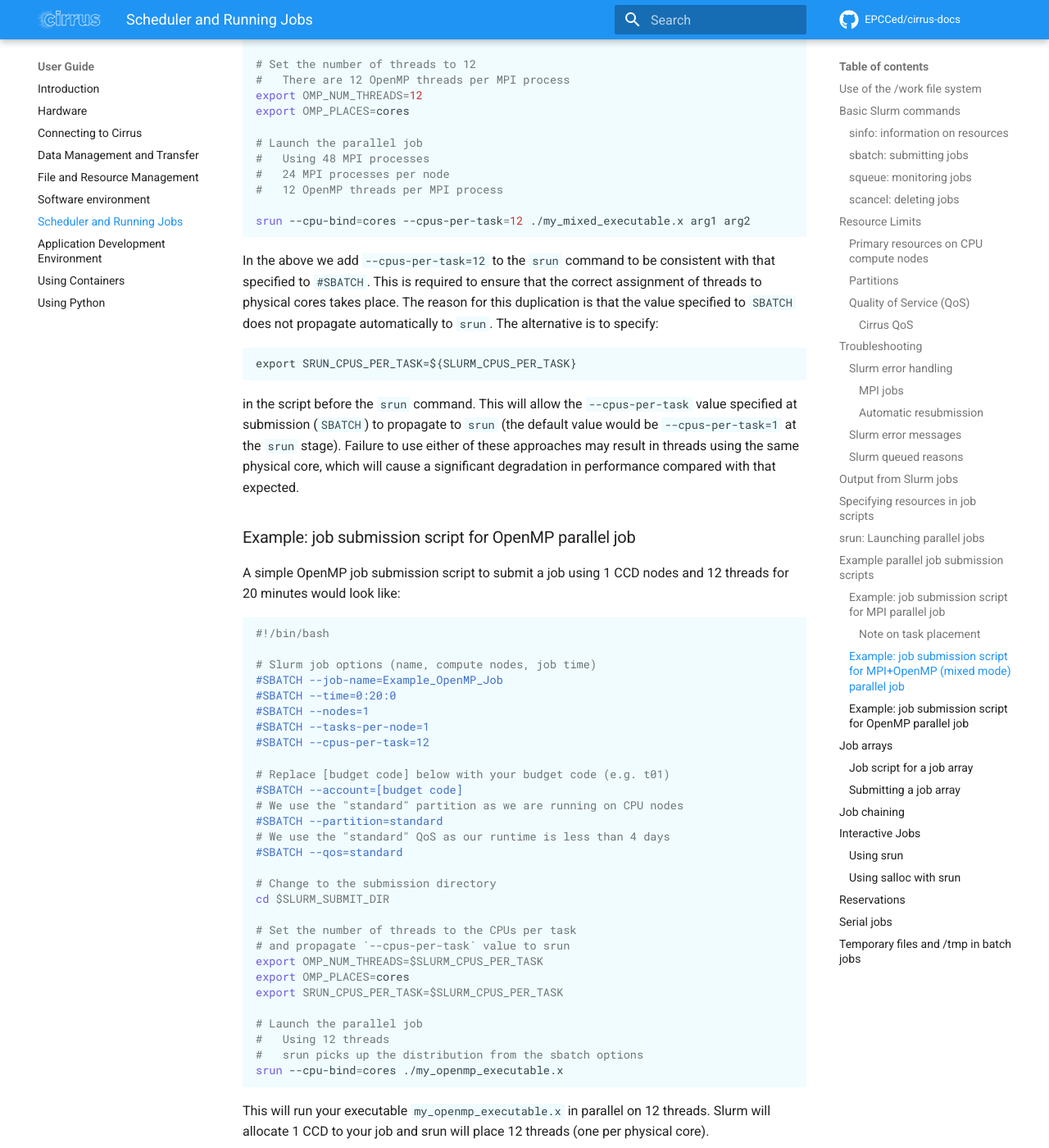
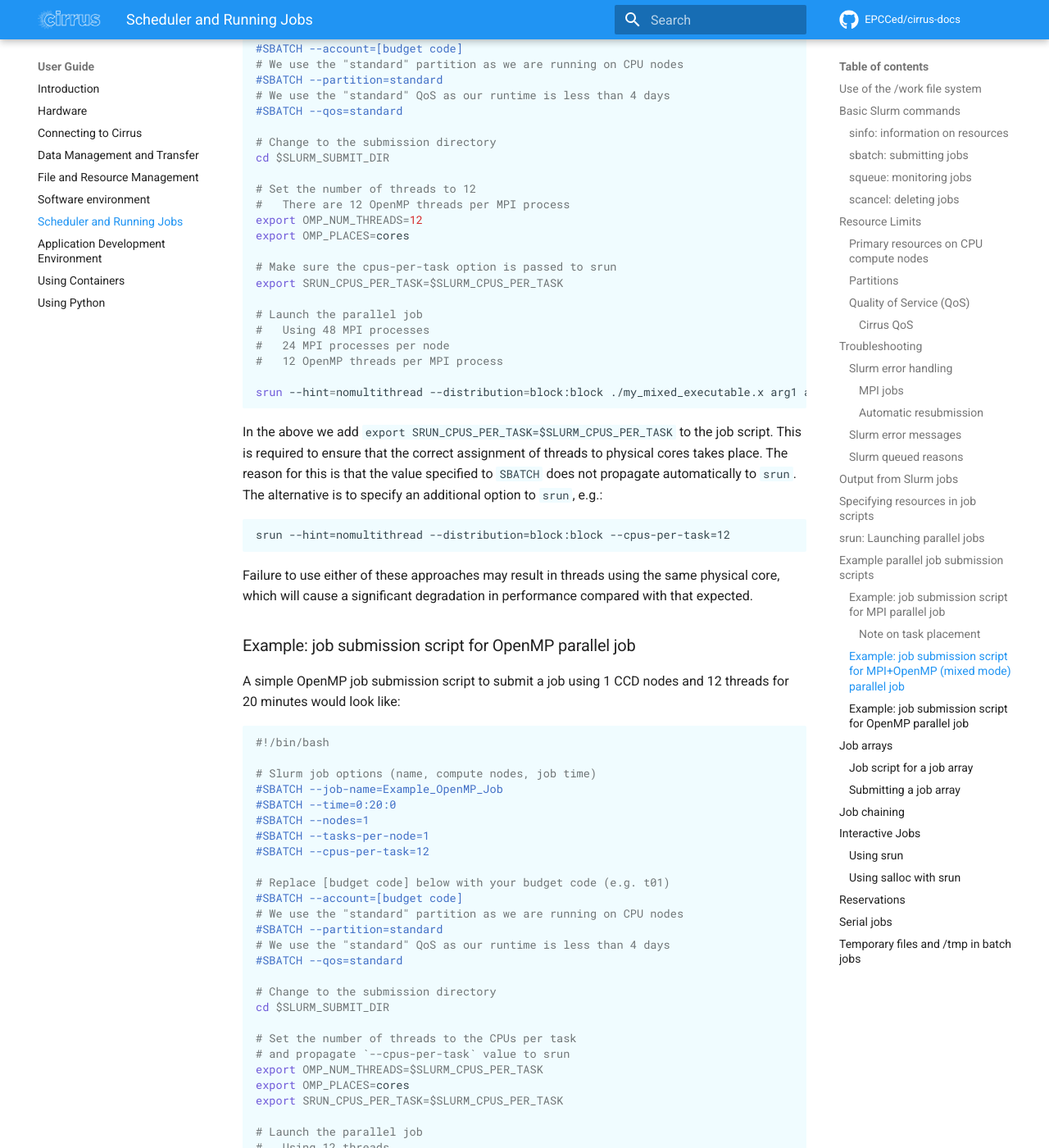
Before and after one commit to EPCCed/cirrus-docs, an MkDocs documentation site: the page built from docs/user-guide/batch.md, in a window 1280 px wide and 1400 px high, scrolled down 13965 px. Shown: the whole window at 82% size. Built offline with MkDocs 1.6.1 and Material for MkDocs 9.7.7, drawn with Linux system fonts in a browser that asks for light colours; comment, search, counter and statistics services are not loaded; some of the changed text lies outside the part shown.

Commit message:
Update batch.md

````diff
--- a/docs/user-guide/batch.md
+++ b/docs/user-guide/batch.md
@@ -417,13 +417,18 @@
 of the parallel processes and threads.
 
 If you are running MPI jobs that do not also use OpenMP threading, then
-you should use `srun` with no additional options. `srun` will use the
-specification of nodes and tasks from your job script, `sbatch` or
-`salloc` command to launch the correct number of parallel tasks.
+you typically use `srun` with the following options:
 
-If you are using OpenMP threads then you will generally add the
-`--cpu-bind=cores` option to `srun` to bind threads to cores to obtain
-the best performance.
+- `--hint=nomultithread` - Use physical cores only and ignore SMT on logical
+  cores
+- `--distribution=block:block` - Place parallel (usually MPI) processes sequentially
+  on cores on the node. This typically gives the best parallel performance for
+  MPI collective communications.
+
+`srun` will use the specification of nodes and tasks from your job script, `sbatch` or
+`salloc` command to launch the correct number of parallel tasks so these should not
+be specified again for the `srun` command unless you want to use resources in a
+different way from the original specification.
 
 !!! Note
     See the example job submission scripts below for examples of using
@@ -569,27 +574,28 @@
 export OMP_NUM_THREADS=12
 export OMP_PLACES=cores
 
+# Make sure the cpus-per-task option is passed to srun
+export SRUN_CPUS_PER_TASK=$SLURM_CPUS_PER_TASK
+
 # Launch the parallel job
 #   Using 48 MPI processes
 #   24 MPI processes per node
 #   12 OpenMP threads per MPI process
 
-srun --cpu-bind=cores --cpus-per-task=12 ./my_mixed_executable.x arg1 arg2
+srun --hint=nomultithread --distribution=block:block ./my_mixed_executable.x arg1 arg2
 ```
 
-In the above we add `--cpus-per-task=12` to the `srun` command to be
-consistent with that specified to `#SBATCH`. This is required to ensure
+In the above we add `export SRUN_CPUS_PER_TASK=$SLURM_CPUS_PER_TASK` to
+the job script. This is required to ensure
 that the correct assignment of threads to physical cores takes place.
-The reason for this duplication is that the value specified to `SBATCH`
+The reason for this is that the value specified to `SBATCH`
 does not propagate automatically to `srun`. The alternative is to
-specify:
+specify an additional option to `srun`, e.g.:
 
 ```
-export SRUN_CPUS_PER_TASK=${SLURM_CPUS_PER_TASK}
+srun --hint=nomultithread --distribution=block:block --cpus-per-task=12
 ```
 
-in the script before the `srun` command. This will allow the `--cpus-per-task` value specified at submission (`SBATCH`) to propagate to `srun`
-(the default value would be `--cpus-per-task=1` at the `srun` stage).
 Failure to use either of these
 approaches may result in threads using the same physical core, which
 will cause a significant degradation in performance compared with
@@ -629,7 +635,7 @@
 # Launch the parallel job
 #   Using 12 threads
 #   srun picks up the distribution from the sbatch options
-srun --cpu-bind=cores ./my_openmp_executable.x
+srun --hint=nomultithread --distribution=block:block ./my_openmp_executable.x
 ```
 
 This will run your executable `my_openmp_executable.x` in parallel on 12
@@ -688,7 +694,7 @@
 #   using threading.
 export OMP_NUM_THREADS=1
 
-srun /path/to/exe $SLURM_ARRAY_TASK_ID
+srun --hint=nomultithread --distribution=block:block /path/to/exe $SLURM_ARRAY_TASK_ID
 ```
 
 ### Submitting a job array
@@ -810,7 +816,7 @@
 command. For example, with the above allocation,
 
 ```bash
-[user@login04 ~]$ srun ./mpi-code.out
+[user@login04 ~]$ srun --hint=nomultithread --distribution=block:block ./mpi-code.out
 ```
 
 will run 576 MPI tasks per node on two nodes.
@@ -919,7 +925,7 @@
 
 # Launch the serial job
 #   Using 1 thread
-srun --cpu-bind=cores ./my_serial_executable.x
+srun ./my_serial_executable.x
 ```
 
 !!! Note
````
